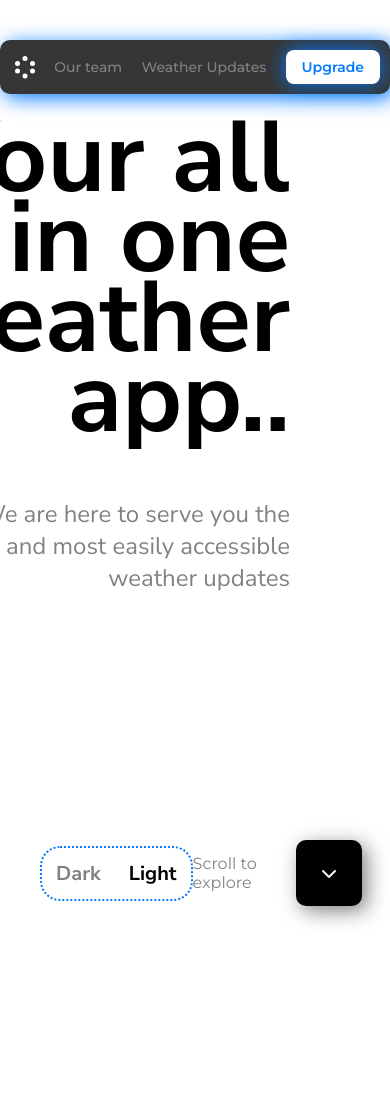
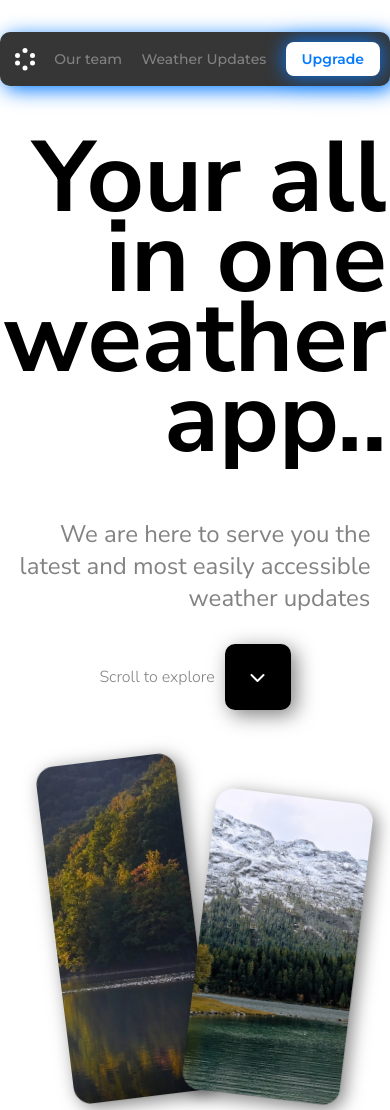
Before and after one commit to JamesShotton/WeatherApp, a plain HTML site: page public/index.html in a window 390 px wide. Shown: the top 1110 px of the page. Before the commit the page ends 906 px from the top, so only its background shows below. Drawn offline with Linux system fonts and the light colour scheme.

Commit message:
main page responsive done

```diff
--- a/public/index.html
+++ b/public/index.html
@@ -18,26 +18,38 @@
       src="https://kit.fontawesome.com/3d736ff224.js"
       crossorigin="anonymous"
     ></script>
-    <!--
+
     <style>
-      @keyframes appear {
+      @keyframes appear1 {
         from {
-          transform: scale(0.8);
+          transform: translateY(-100%);
+        }
+        to {
+          transform: translateY(0%);
+        }
+      }
+      @keyframes appear3 {
+        from {
+          transform: translateY(-100%);
           opacity: 0.5;
         }
         to {
-          transform: scale(1);
+          transform: translateY(0px);
           opacity: 1;
         }
       }
-
       nav {
-        animation-name: appear;
-        animation-duration: 350ms;
+        animation-name: appear1;
+        animation-duration: 200ms;
+        animation-timing-function: ease;
+      }
+      .banner {
+        animation-name: appear3;
+        animation-duration: 800ms;
         animation-timing-function: ease;
       }
     </style>
-  --></head>
+  </head>
 
   <body>
     <!-- NavBar -->
@@ -73,7 +85,7 @@
         <img class="top" src="/assets/images/forest-8592902_1920.webp" />
         <img class="bottom" src="/assets/images/lake-6798400_1280.webp" />
       </div>
-      <div class="banner">
+      <div id="banner" class="banner">
         <h1>
           Your all <br />in one <br />weather<br />
           app..
@@ -82,6 +94,10 @@
           We are here to serve you the <br />latest and most easily accessible
           <br />weather updates
         </p>
+        <div id="scroll" class="scroll">
+          <p>Scroll to explore</p>
+          <i class="fa-solid fa-chevron-down"></i>
+        </div>
       </div>
     </main>
 
@@ -91,25 +107,13 @@
           <p id="dark">Dark</p>
           <p id="light">Light</p>
         </div>
-        <div class="scroll">
-          <p>Scroll to explore</p>
-          <i class="fa-solid fa-chevron-down"></i>
-        </div>
       </div>
     </section>
-    <script>
-      const dark = document.getElementById("dark");
-      const light = document.getElementById("light");
-      dark.onclick = function () {
-        document.documentElement.classList.add("dark-theme");
-        dark.style.setProperty("color", "white");
-        light.style.setProperty("color", "var(--color-tertiary)");
-      };
-      light.onclick = function () {
-        document.documentElement.classList.remove("dark-theme");
-        dark.style.setProperty("color", "var(--color-tertiary)");
-        light.style.setProperty("color", "black");
-      };
-    </script>
+
+    <!-- Input Section -->
+
+    <section class="input"></section>
+
+    <script src="/src/mode.js"></script>
   </body>
 </html>
--- a/src/index.css
+++ b/src/index.css
@@ -8,9 +8,11 @@
   --color-secondary: hsl(0, 0%, 0%);
   --color-accent: hsl(212, 100%, 51%);
   --color-tertiary: hsl(0, 0%, 51%);
+  --color-hover: hsl(0, 0%, 100%);
 
   --font-primary: "Nunito Sans";
   --font-secondary: "Montserrat";
+  --font-light: 300;
   --font-regular: 400;
   --font-medium: 500;
   --font-semibold: 600;
@@ -62,7 +64,7 @@ body {
 /* Nav Bar */
 nav {
   position: sticky;
-  top: 1%;
+  top: 0;
   display: flex;
   justify-content: center;
 }
@@ -88,7 +90,7 @@ nav .container .items a {
   text-decoration: none;
 }
 nav .container .items a:hover {
-  color: var(--color-primary);
+  color: var(--color-hover);
   transform: translateY(-1px) scale(1.05);
   transition: transform 200ms ease-in;
 }
@@ -118,7 +120,7 @@ main .banner {
   display: flex;
   flex-direction: column;
   text-align: right;
-  margin-right: 100px;
+  margin: 50px 100px 0px 0px;
 }
 main .banner h1 {
   color: var(--color-secondary);
@@ -134,7 +136,8 @@ main .banner p {
 }
 
 .photos {
-  margin-left: 100px;
+  margin-left: 60px;
+  margin-top: 30px;
 }
 main .photos .top {
   position: relative;
@@ -194,17 +197,19 @@ main .photos .bottom {
 }
 
 .scroll {
+  margin-top: 30px;
   display: flex;
+  justify-content: flex-end;
   align-items: center;
 }
 .scroll p {
   font-family: var(--font-secondary);
-  font-weight: var(--font-regular);
-  font-size: var(--font-16);
+  font-weight: var(--font-light);
+  font-size: var(--font-16) !important;
   color: var(--color-tertiary);
 }
 .scroll .fa-solid {
-  margin: 0px 28px 0px 10px;
+  margin-left: 10px;
   padding: 25px;
   border-radius: 10px;
   color: var(--color-primary);
@@ -213,6 +218,36 @@ main .photos .bottom {
 }
 .scroll .fa-solid:hover {
   cursor: pointer;
-  transform: scale(1.04) translateY(-2px);
+  transform: scale(1.07) translateY(-2px);
   transition: transform 200ms ease;
 }
+
+@media screen and (max-width: 1024px) {
+  .photos {
+    transform: scale(0.9);
+    margin-left: 25px;
+  }
+  main .banner {
+    margin-right: 50px;
+  }
+}
+
+@media screen and (max-width: 768px) {
+  main {
+    flex-direction: column;
+  }
+  .photos {
+    margin-left: 0px;
+    order: 2;
+  }
+  main .banner {
+    margin-top: 20px;
+    margin-right: 0px;
+    justify-content: center;
+    align-items: center;
+    order: 1;
+  }
+  .buttons .container {
+    margin-top: 50px;
+  }
+}
--- /dev/null
+++ b/src/mode.js
@@ -0,0 +1,26 @@
+const dark = document.getElementById("dark");
+const light = document.getElementById("light");
+dark.onclick = function () {
+  document.documentElement.classList.add("dark-theme");
+  dark.style.setProperty("color", "white");
+  light.style.setProperty("color", "var(--color-tertiary)");
+
+  dark.onmouseover = null;
+  dark.onmouseout = null;
+
+  light.onmouseover = function () {
+    light.style.color = "var(--color-hover)";
+  };
+  light.onmouseout = function () {
+    light.style.color = "var(--color-tertiary)";
+  };
+};
+light.onclick = function () {
+  document.documentElement.classList.remove("dark-theme");
+
+  light.onmouseover = null;
+  light.onmouseout = null;
+
+  dark.style.color = "var(--color-tertiary)";
+  light.style.color = "var(--color-secondary)";
+};
```
